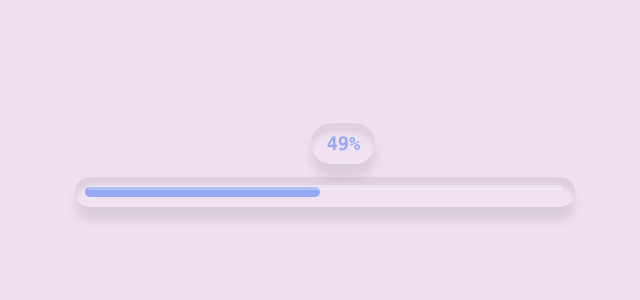
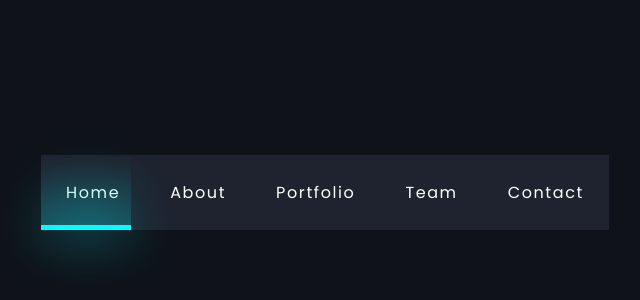
Before and after one commit to detkit/hoverIc-screenPer-activeMen, a plain HTML site: page index.html in a window 1280 px wide. Shown: the part 208-508 px from the top of the page, without its empty margins (315-955 px from the left). Drawn offline with Linux system fonts and the light colour scheme.

Commit message:
first indicator

```diff
--- a/index.html
+++ b/index.html
@@ -4,20 +4,21 @@
 <head>
   <meta charset="UTF-8">
   <meta name="viewport" content="width=device-width, initial-scale=1.0">
-  <title>Welcome Screen Preloader</title>
+  <title>Animated Sliding Menu Indicator</title>
   <link rel="stylesheet" href="styles.css">
 </head>
 
 <body>
-  <div class="container">
-    <span class="precent">
-      <h3 class="number">0%</h3>
-    </span>
-  </div>
+  <nav>
+    <a href="#">Home</a>
+    <a href="#">About</a>
+    <a href="#">Portfolio</a>
+    <a href="#">Team</a>
+    <a href="#">Contact</a>
+    <div id="marker"></div>
+  </nav>
 
-  <h2>Welcome</h2>
-
-  <script src="screen.js"></script>
+  <script src="nav.js"></script>
 </body>
 
 </html>
--- /dev/null
+++ b/nav.js
@@ -0,0 +1,13 @@
+const market = document.getElementById('marker');
+const item = document.querySelectorAll('nav a');
+
+function indicator(e) {
+	market.style.left = e.offsetLeft + 'px';
+	market.style.width = e.offsetWidth + 'px';
+}
+
+item.forEach((link) => {
+	link.addEventListener('click', (e) => {
+		indicator(e.target);
+	});
+});
--- a/screen.js
+++ /dev/null
@@ -1,22 +0,0 @@
-const h2 = document.querySelector('h2');
-const pre = document.querySelector('.container');
-const body = document.querySelector('body');
-const number = document.querySelector('.number');
-const percent = document.querySelector('.precent');
-let i = 0;
-
-let interval = setInterval(() => {
-	number.innerHTML = i + '<span>%</span>';
-	percent.style.width = i + '%';
-	i++;
-	if (i == 101) {
-		clearInterval(interval);
-		setTimeout(() => {
-			pre.style.opacity = '0';
-			pre.style.visibility = 'hidden';
-			body.style.background = '#96a9f4';
-			h2.style.opacity = '1';
-			h2.style.visibility = 'visible';
-		});
-	}
-}, 100);
--- a/styles.css
+++ b/styles.css
@@ -1,8 +1,10 @@
+@import url('https://fonts.googleapis.com/css2?family=Poppins:wght@100;200;300;400;500;600;700;800;900&display=swap');
+
 * {
 	margin: 0;
 	padding: 0;
 	box-sizing: border-box;
-	font-family: consolas;
+	font-family: 'Poppins', sans-serif;
 }
 
 body {
@@ -10,62 +12,33 @@ body {
 	justify-content: center;
 	align-items: center;
 	min-height: 100vh;
-	background-color: #eded;
-	transition: 0.5s;
+	background-color: #0f1219;
 }
 
-.container {
+nav {
 	position: relative;
-	width: 500px;
-	padding: 10px;
-	border-radius: 50px;
-	box-shadow: inset 0 10px 5px rgba(0, 0, 0, 0.075),
-		0 15px 8px rgba(0, 0, 0, 0.05), 0 10px 15px rgba(0, 0, 0, 0.05),
-		inset 0 -10px 15px rgba(255, 255, 255, 0.08);
-	transition: 0.5s;
+	display: flex;
+	background-color: #1e232f;
+	padding: 10px 0;
 }
 
-.container::after {
-	content: '';
-	position: absolute;
-	top: 8px;
-	left: 50%;
-	transform: translateX(-50%);
-	width: 95%;
-	height: 5px;
-	border-radius: 20px;
-	background-color: #fff4;
+nav a {
+	position: relative;
+	text-decoration: none;
+	padding: 15px 25px;
+	color: #fff;
+	font-weight: 400;
+	letter-spacing: 0.1em;
 }
 
-.precent {
-	position: relative;
-	display: block;
-	width: 0;
-	height: 10px;
-	background-color: #96a9f4;
-	border-radius: 20px;
+#marker {
+	position: absolute;
+	bottom: 0;
+	height: 100%;
+	width: 90px;
+	border-bottom: 5px solid #08f9ff;
+	background: linear-gradient(0deg, #08fbff2c, transparent);
+	transition: 0.5s;
+	pointer-events: none;
+	filter: drop-shadow(0 5px 25px #08f9ff);
 }
-
-.number {
-	position: absolute;
-	top: -64px;
-	right: -55px;
-	padding: 10px 15px;
-	color: #96a9f4;
-	border-radius: 50px;
-	box-shadow: inset 0 10px 5px rgba(0, 0, 0, 0.075),
-		0 15px 8px rgba(0, 0, 0, 0.05), 0 10px 15px rgba(0, 0, 0, 0.05),
-		inset 0 -10px 15px rgba(255, 255, 255, 0.08);
-}
-
-h2 {
-	position: absolute;
-	visibility: hidden;
-	opacity: 0;
-	font-weight: 500;
-	font-size: 4em;
-	text-transform: uppercase;
-	letter-spacing: 0.5em;
-	transition: 0.5s;
-	color: #fff;
-}
```
